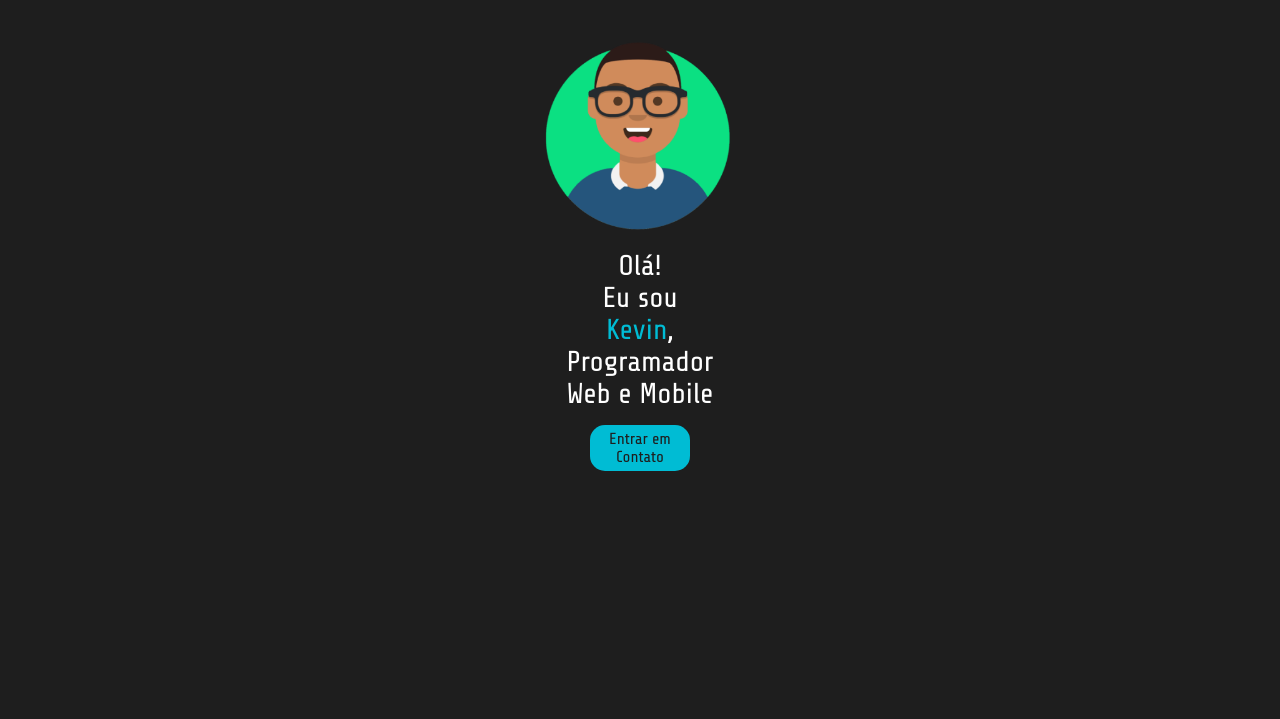
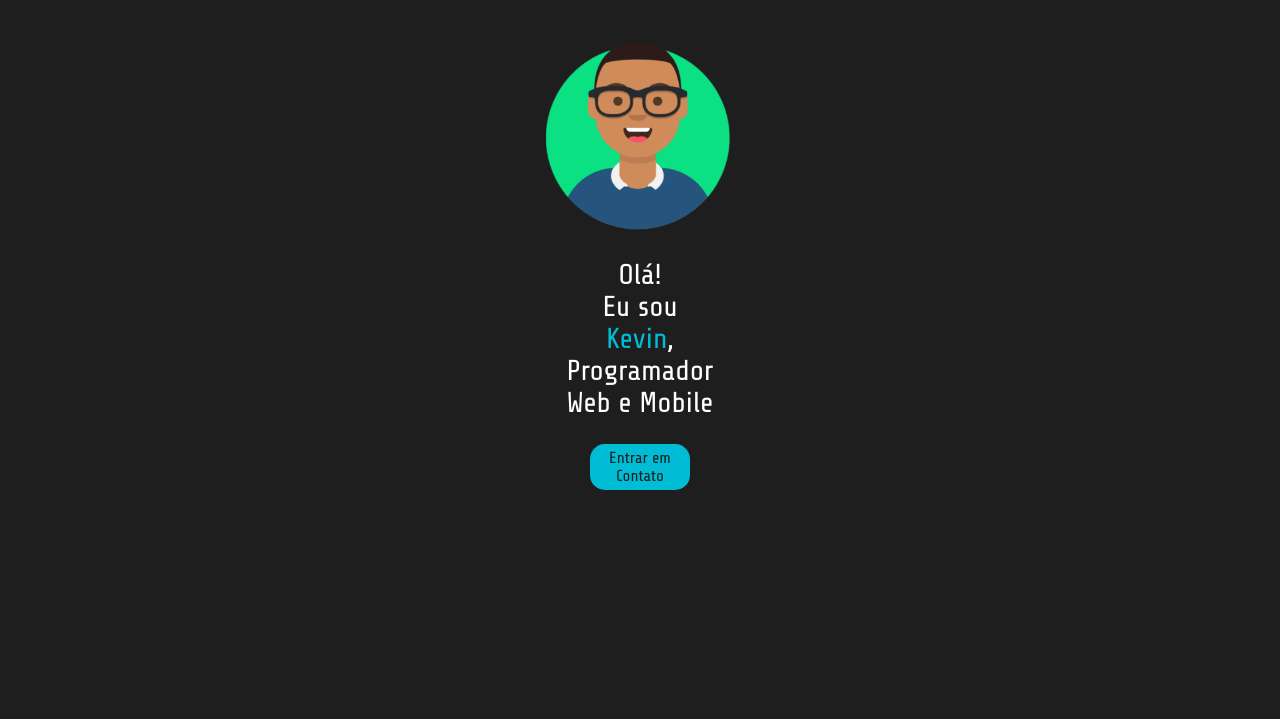
Before and after one commit to kevin19tech/portifolioKevinGomes, a plain HTML site: page index.html in a window 1280 px wide. Shown: the part 78-797 px from the top of the page. Drawn offline with Linux system fonts and the light colour scheme.

Commit message:
Ajustes na tela inicial
Signed-off-by: Kevin <kevingomes793@gmail.com>

```diff
--- a/estilo/style.css
+++ b/estilo/style.css
@@ -148,7 +148,7 @@ i#burguer{
 }
 
 .segundoBloco{
-    padding-top: 16px;
+    padding-top: 25px;
     text-align: center;
 }
 
@@ -165,7 +165,7 @@ i#burguer{
     background-color: var(--azulPrincipal);
     border: none;
     font-size: 1rem;
-    margin-top: 15px;
+    margin-top: 25px;
 
 }
 
--- a/index.html
+++ b/index.html
@@ -33,7 +33,7 @@
     </header>
 
     <main>
-        <section id="principal" style="height: 100vh;">
+        <section id="principal" style="height: 100vh; margin-bottom:0 ;">
 
             <div class="container containerPrincipal">
                 <div class="perfilPrincipal">
```
